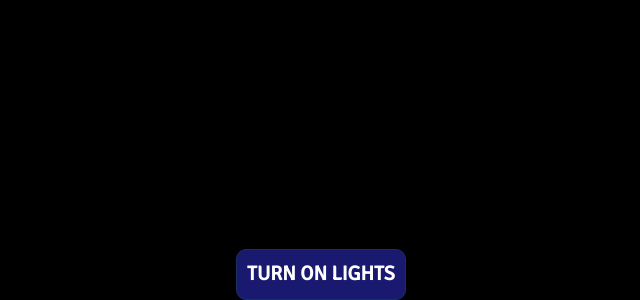
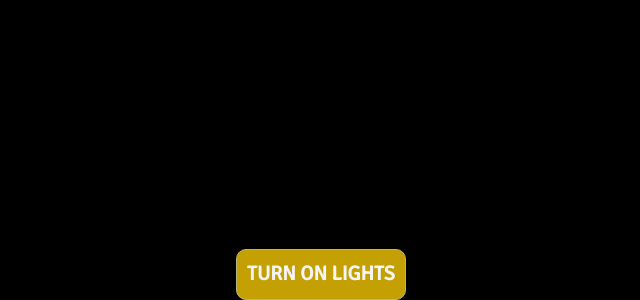
Before and after one commit to tamimkarim/Birthday, a website: page index.html in a window 1280 px wide. Shown: the part 500-800 px from the top of the page, without its empty margins (319-959 px from the left). Drawn offline with nearby package versions, Linux system fonts and the light colour scheme.

Commit message:
color changed

```diff
--- a/stylesheet.css
+++ b/stylesheet.css
@@ -1282,13 +1282,13 @@ audio {
 }
 
 .btn-primary {
-        border-color: #18315f;
+        border-color: #b8b583;
         padding: 10px;
         text-transform: uppercase;
         font-family: 'Signika', sans-serif;
         font-weight: 700;
-        color: #fff;
-		background-color: midnightblue;
+        color:whitesmoke;
+		background-color: rgb(196, 160, 2);
 		font-size: 20px;
 		border-radius: 10px;
 
@@ -1300,7 +1300,8 @@ audio {
     .btn-primary.active,
     .open .dropdown-toggle.btn-primary {
         background-image: linear-gradient(to bottom, DarkGreen 0%, darkBlue 100% );
-    	font-size: 21px;
+		font-size: 21px;
+		color: whitesmoke;
     }
 
 
```
